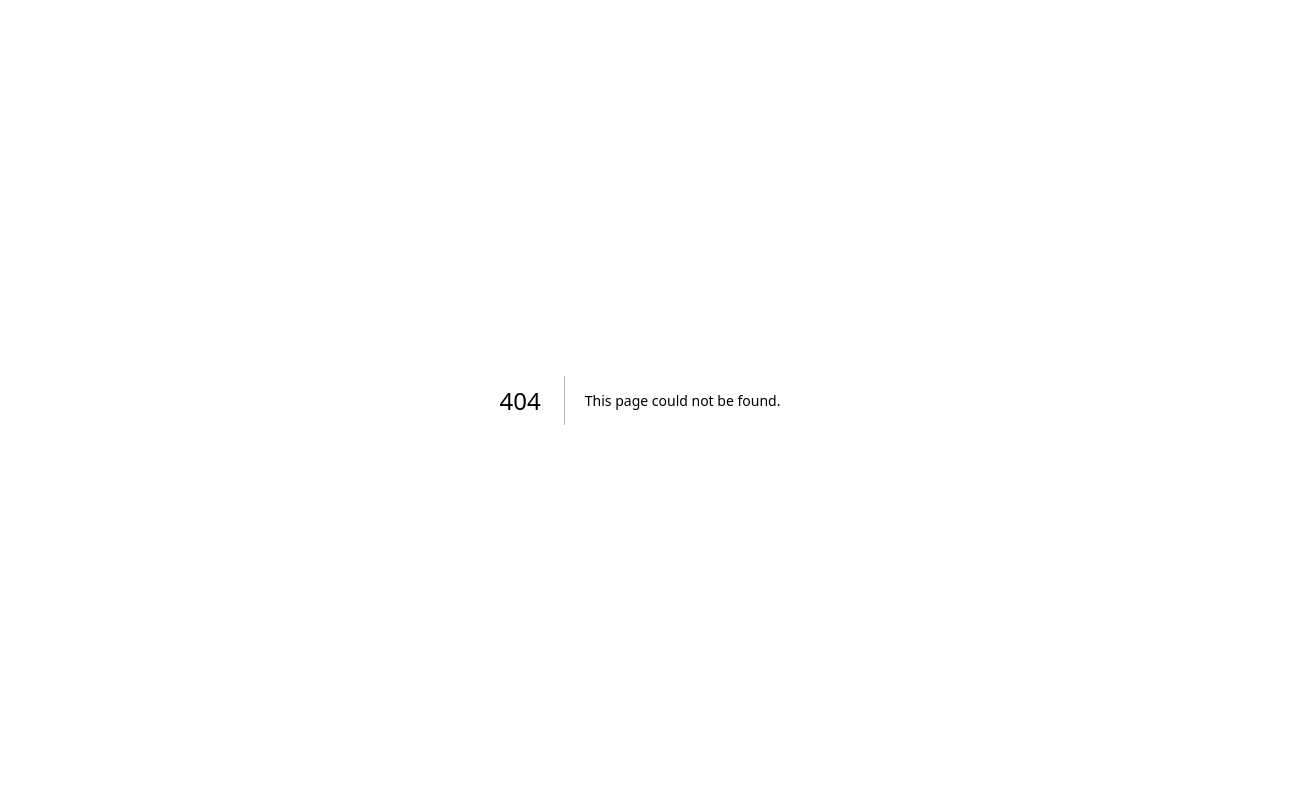
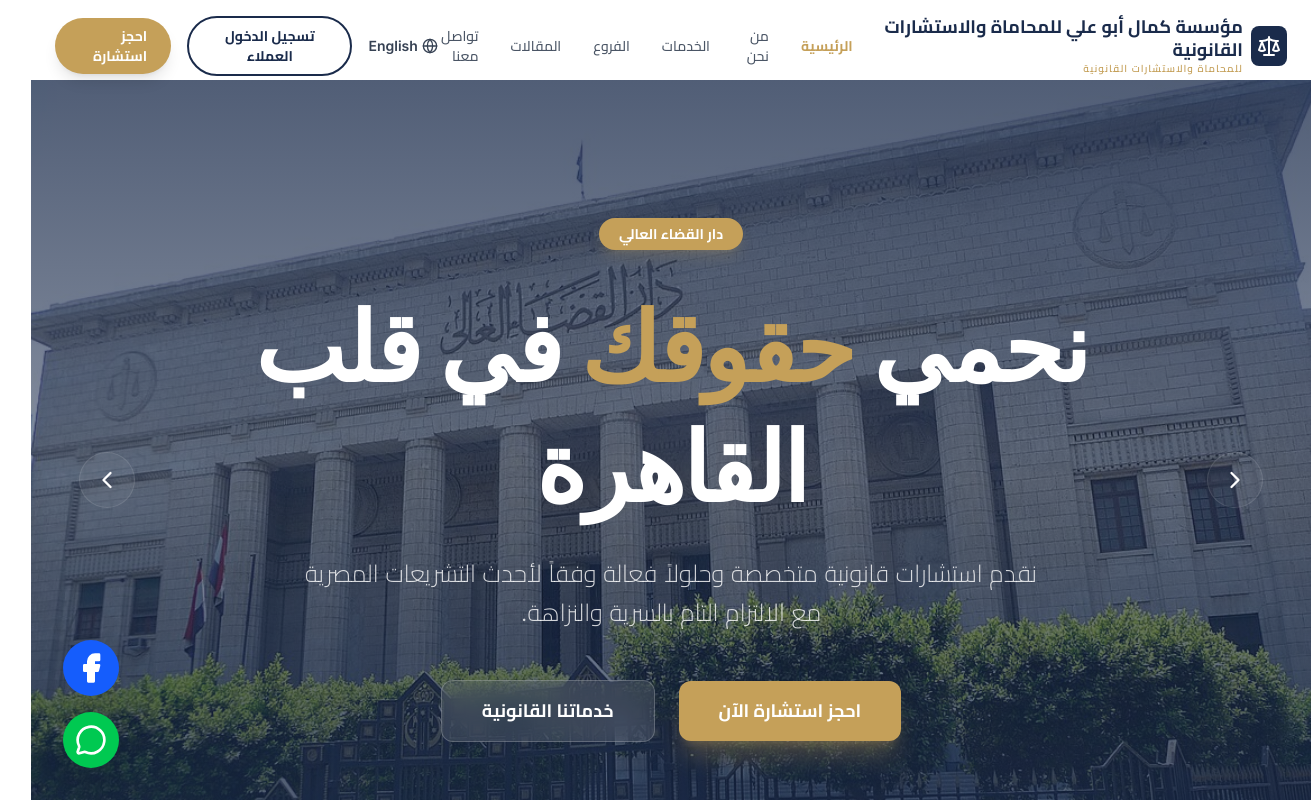
Before and after one commit to deabow/kamal-abo-ali-law, a Next.js app: page / in a window 1280 px wide. Before the commit this address had no page. Shown: the top 800 px of the page, 1311 px wide, since content can reach past the window. Built offline with nearby package versions, Linux system fonts and the light colour scheme; a web font is replaced by a local one.

Commit message:
Fix: Fully eror ./home

```diff
--- /dev/null
+++ b/src/app/app-shell.tsx
@@ -0,0 +1,29 @@
+'use client';
+
+import { useEffect, useState } from 'react';
+
+import { Footer } from '../components/Footer';
+import { Navbar } from '../components/Navbar';
+import { WhatsAppButton } from '../components/WhatsAppButton';
+import { Language } from '../types';
+import { LangProvider } from './lang-context';
+
+export function AppShell({ children }: { children: React.ReactNode }) {
+  const [lang, setLang] = useState<Language>('ar');
+
+  useEffect(() => {
+    document.documentElement.dir = lang === 'ar' ? 'rtl' : 'ltr';
+    document.documentElement.lang = lang;
+  }, [lang]);
+
+  return (
+    <LangProvider value={{ lang, setLang }}>
+      <div className="min-h-screen font-sans selection:bg-accent selection:text-white transition-colors duration-300">
+        <Navbar lang={lang} setLang={setLang} />
+        <main>{children}</main>
+        <Footer lang={lang} />
+        <WhatsAppButton />
+      </div>
+    </LangProvider>
+  );
+}
--- /dev/null
+++ b/src/app/lang-context.tsx
@@ -0,0 +1,30 @@
+'use client';
+
+import { createContext, useContext } from 'react';
+
+import { Language } from '../types';
+
+type LangContextValue = {
+  lang: Language;
+  setLang: (lang: Language) => void;
+};
+
+const LangContext = createContext<LangContextValue | null>(null);
+
+export function LangProvider({
+  value,
+  children
+}: {
+  value: LangContextValue;
+  children: React.ReactNode;
+}) {
+  return <LangContext.Provider value={value}>{children}</LangContext.Provider>;
+}
+
+export function useLang() {
+  const context = useContext(LangContext);
+  if (!context) {
+    throw new Error('useLang must be used within LangProvider.');
+  }
+  return context;
+}
--- /dev/null
+++ b/src/app/layout.tsx
@@ -0,0 +1,13 @@
+import '../index.css';
+
+import { AppShell } from './app-shell';
+
+export default function RootLayout({ children }: { children: React.ReactNode }) {
+  return (
+    <html lang="ar" dir="rtl">
+      <body>
+        <AppShell>{children}</AppShell>
+      </body>
+    </html>
+  );
+}
--- /dev/null
+++ b/src/app/page.tsx
@@ -0,0 +1,9 @@
+'use client';
+
+import Home from '../pages/Home';
+import { useLang } from './lang-context';
+
+export default function Page() {
+  const { lang } = useLang();
+  return <Home lang={lang} />;
+}
```
Also changed, not shown: 1 other file (tests, documents, lock files or other folders).
